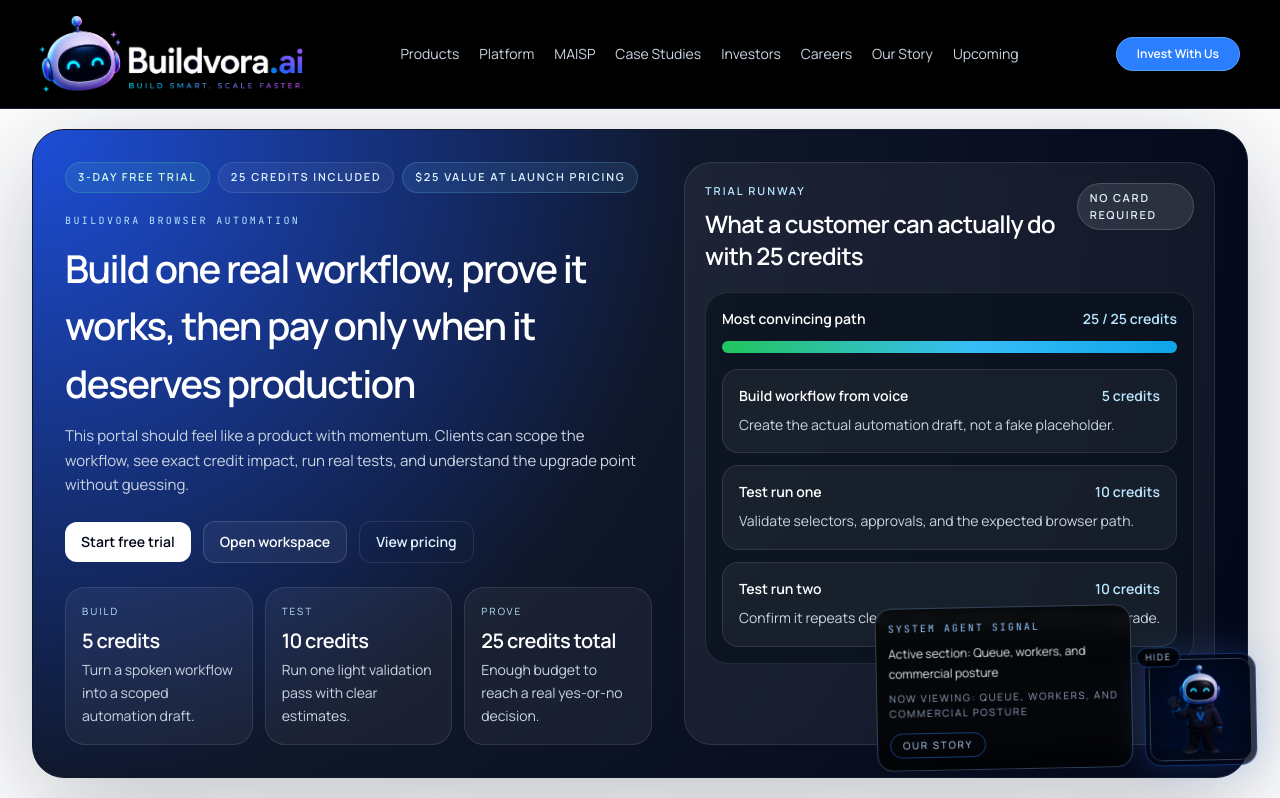
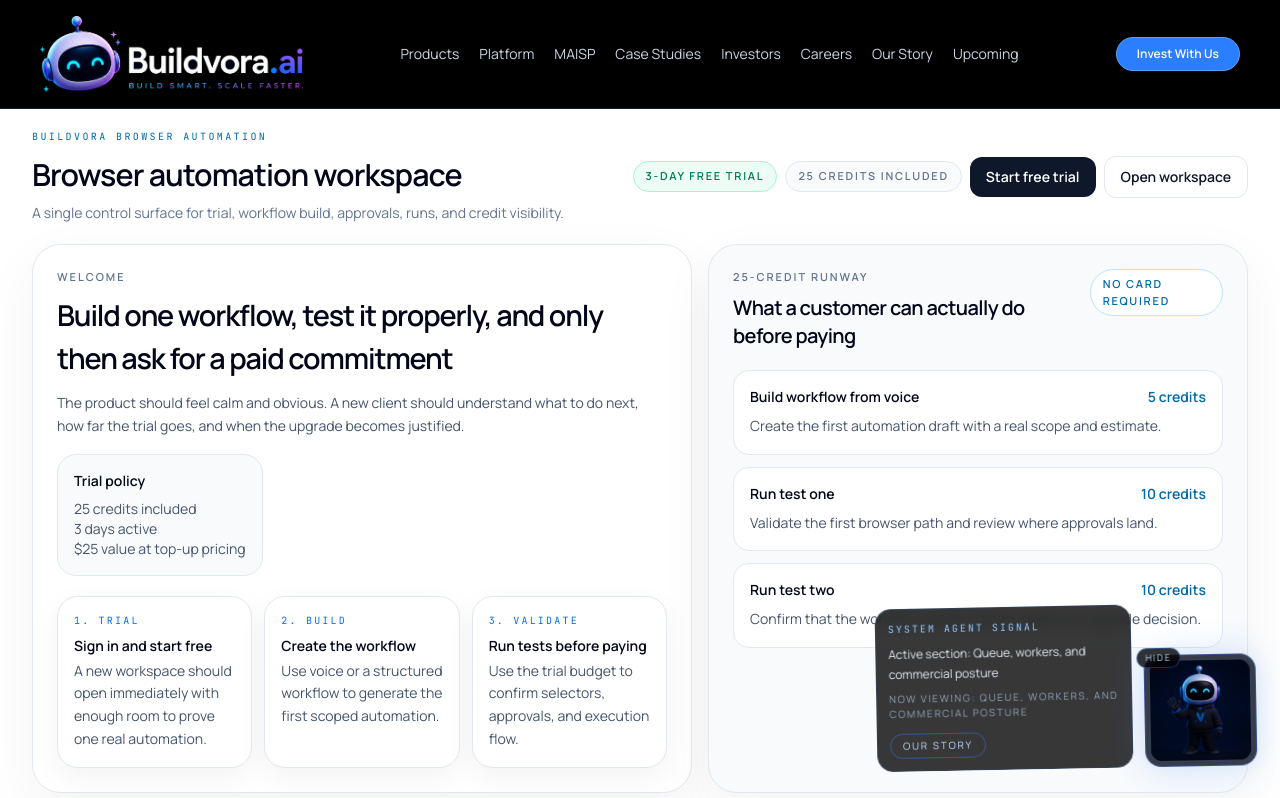
Before and after one commit to FelixCrego/buildvora-browser-automation, a Next.js app: page /portal in a window 1280 px wide. Shown: the top 798 px of the page. Built offline with nearby package versions, Linux system fonts and the light colour scheme; no server answers; the database is empty.

Commit message:
Reset portal toward calmer SaaS layout

```diff
--- a/src/app/portal/page.tsx
+++ b/src/app/portal/page.tsx
@@ -106,24 +106,6 @@
   );
 }
 
-function SignalCard({
-  label,
-  value,
-  note,
-}: {
-  label: string;
-  value: string;
-  note: string;
-}) {
-  return (
-    <div className="rounded-[1.25rem] border border-white/10 bg-white/5 px-4 py-4">
-      <p className="text-[10px] uppercase tracking-[0.2em] text-sky-200">{label}</p>
-      <p className="mt-2 text-xl font-semibold tracking-[-0.03em] text-white">{value}</p>
-      <p className="mt-1 text-sm leading-relaxed text-slate-300">{note}</p>
-    </div>
-  );
-}
-
 export default async function PortalPage() {
   const account = await getPrimaryWorkspaceAccount();
   const workflows = await getAccountWorkflows(account.slug);
@@ -139,94 +121,93 @@
     <main className="min-h-screen bg-[#f4f7fb] text-slate-950">
       <section className="border-b border-slate-200 bg-white">
         <div className="mx-auto max-w-[1320px] px-6 py-5 md:px-8">
-          <div className="overflow-hidden rounded-[2rem] border border-[#0f172a] bg-[radial-gradient(circle_at_top_left,#1d4ed8_0%,#0f172a_48%,#020617_100%)] shadow-[0_28px_120px_rgba(15,23,42,0.28)]">
-            <div className="grid gap-8 px-6 py-6 md:px-8 md:py-8 xl:grid-cols-[1.05fr_0.95fr]">
-              <div className="min-w-0 text-white">
+          <div className="flex flex-wrap items-center justify-between gap-4">
+            <div className="min-w-0">
+              <p className="tech text-[10px] uppercase tracking-[0.24em] text-sky-700">BuildVora Browser Automation</p>
+              <h1 className="mt-2 text-[1.45rem] font-semibold tracking-[-0.03em] text-slate-950 md:text-[1.9rem]">
+                Browser automation workspace
+              </h1>
+              <p className="mt-1 max-w-3xl text-sm leading-relaxed text-slate-500">
+                A single control surface for trial, workflow build, approvals, runs, and credit visibility.
+              </p>
+            </div>
+
             <div className="flex flex-wrap items-center gap-2">
-                  <span className="rounded-full border border-emerald-300/20 bg-emerald-300/10 px-3 py-1.5 text-[11px] font-semibold uppercase tracking-[0.16em] text-emerald-100">
+              <span className="rounded-full border border-emerald-200 bg-emerald-50 px-3 py-1.5 text-[11px] font-semibold uppercase tracking-[0.16em] text-emerald-700">
                 3-day free trial
               </span>
-                  <span className="rounded-full border border-white/10 bg-white/5 px-3 py-1.5 text-[11px] font-semibold uppercase tracking-[0.16em] text-sky-100">
+              <span className="rounded-full border border-slate-200 bg-slate-50 px-3 py-1.5 text-[11px] font-semibold uppercase tracking-[0.16em] text-slate-500">
                 25 credits included
               </span>
-                  <span className="rounded-full border border-sky-300/20 bg-sky-300/10 px-3 py-1.5 text-[11px] font-semibold uppercase tracking-[0.16em] text-sky-100">
-                    $25 value at launch pricing
-                  </span>
-                </div>
-
-                <p className="tech mt-5 text-[10px] uppercase tracking-[0.24em] text-sky-200">BuildVora Browser Automation</p>
-                <h1 className="mt-3 max-w-3xl text-[1.75rem] font-semibold tracking-[-0.04em] text-white md:text-[2.4rem]">
-                  Build one real workflow, prove it works, then pay only when it deserves production
-                </h1>
-                <p className="mt-3 max-w-2xl text-sm leading-relaxed text-slate-300 md:text-[15px]">
-                  This portal should feel like a product with momentum. Clients can scope the workflow, see exact credit impact, run real tests, and understand the upgrade point without guessing.
-                </p>
-
-                <div className="mt-6 flex flex-wrap items-center gap-3">
               <Link
                 href="/portal/client/login"
-                    className="inline-flex rounded-xl bg-white px-4 py-2.5 text-sm font-semibold text-slate-950 transition hover:bg-slate-100"
+                className="inline-flex rounded-xl bg-[#0f172a] px-4 py-2.5 text-sm font-semibold text-white transition hover:bg-[#111c33]"
               >
                 Start free trial
               </Link>
               <Link
                 href="/workspace/browser-automation"
-                    className="inline-flex rounded-xl border border-white/15 bg-white/5 px-4 py-2.5 text-sm font-semibold text-white transition hover:bg-white/10"
+                className="inline-flex rounded-xl border border-slate-200 bg-white px-4 py-2.5 text-sm font-semibold text-slate-900 transition hover:bg-slate-50"
               >
                 Open workspace
               </Link>
-                  <Link
-                    href="/portal/billing"
-                    className="inline-flex rounded-xl border border-white/10 bg-transparent px-4 py-2.5 text-sm font-semibold text-sky-100 transition hover:bg-white/5"
-                  >
-                    View pricing
-                  </Link>
-                </div>
-
-                <div className="mt-6 grid gap-3 md:grid-cols-3">
-                  <SignalCard label="Build" value="5 credits" note="Turn a spoken workflow into a scoped automation draft." />
-                  <SignalCard label="Test" value="10 credits" note="Run one light validation pass with clear estimates." />
-                  <SignalCard label="Prove" value="25 credits total" note="Enough budget to reach a real yes-or-no decision." />
             </div>
           </div>
 
-              <aside className="rounded-[1.7rem] border border-white/10 bg-white/6 p-5 backdrop-blur">
+          <div className="mt-5 grid gap-4 xl:grid-cols-[1.1fr_0.9fr]">
+            <section className="rounded-[1.8rem] border border-slate-200 bg-white p-6 shadow-[0_18px_55px_rgba(15,23,42,0.05)]">
+              <div className="flex flex-wrap items-start justify-between gap-4">
+                <div className="max-w-2xl">
+                  <p className="text-[11px] font-semibold uppercase tracking-[0.18em] text-slate-500">Welcome</p>
+                  <h2 className="mt-2 text-[1.8rem] font-semibold tracking-[-0.04em] text-slate-950">
+                    Build one workflow, test it properly, and only then ask for a paid commitment
+                  </h2>
+                  <p className="mt-3 text-sm leading-relaxed text-slate-600">
+                    The product should feel calm and obvious. A new client should understand what to do next, how far the trial goes, and when the upgrade becomes justified.
+                  </p>
+                </div>
+                <div className="rounded-[1.2rem] border border-slate-200 bg-[#f8fafc] px-4 py-4 text-sm text-slate-600">
+                  <p className="font-semibold text-slate-950">Trial policy</p>
+                  <p className="mt-2">25 credits included</p>
+                  <p>3 days active</p>
+                  <p>$25 value at top-up pricing</p>
+                </div>
+              </div>
+
+              <div className="mt-5 grid gap-3 md:grid-cols-3">
+                <StepCard step="1. Trial" title="Sign in and start free" note="A new workspace should open immediately with enough room to prove one real automation." />
+                <StepCard step="2. Build" title="Create the workflow" note="Use voice or a structured workflow to generate the first scoped automation." />
+                <StepCard step="3. Validate" title="Run tests before paying" note="Use the trial budget to confirm selectors, approvals, and execution flow." />
+              </div>
+            </section>
+
+            <aside className="rounded-[1.8rem] border border-slate-200 bg-[#f8fafc] p-6 shadow-[0_18px_55px_rgba(15,23,42,0.05)]">
               <div className="flex items-start justify-between gap-4">
                 <div>
-                    <p className="text-[11px] font-semibold uppercase tracking-[0.18em] text-sky-200">Trial runway</p>
-                    <h2 className="mt-2 text-2xl font-semibold tracking-[-0.03em] text-white">What a customer can actually do with 25 credits</h2>
+                  <p className="text-[11px] font-semibold uppercase tracking-[0.18em] text-slate-500">25-credit runway</p>
+                  <h2 className="mt-2 text-xl font-semibold tracking-[-0.03em] text-slate-950">What a customer can actually do before paying</h2>
                 </div>
-                  <span className="rounded-full border border-white/15 bg-white/10 px-3 py-1.5 text-[11px] font-semibold uppercase tracking-[0.16em] text-sky-100">
+                <span className="rounded-full border border-sky-200 bg-white px-3 py-1.5 text-[11px] font-semibold uppercase tracking-[0.16em] text-sky-700">
                   no card required
                 </span>
               </div>
 
-                <div className="mt-5 rounded-[1.4rem] border border-white/10 bg-[#07101b]/65 p-4">
+              <div className="mt-5 grid gap-3">
+                {[
+                  ["Build workflow from voice", "5 credits", "Create the first automation draft with a real scope and estimate."],
+                  ["Run test one", "10 credits", "Validate the first browser path and review where approvals land."],
+                  ["Run test two", "10 credits", "Confirm that the workflow repeats cleanly before an upgrade decision."],
+                ].map(([title, credits, note]) => (
+                  <div key={title} className="rounded-[1rem] border border-slate-200 bg-white px-4 py-4">
                     <div className="flex items-center justify-between gap-3">
-                    <p className="text-sm font-semibold text-white">Most convincing path</p>
-                    <p className="text-sm font-semibold text-sky-200">25 / 25 credits</p>
+                      <p className="text-sm font-semibold text-slate-950">{title}</p>
+                      <p className="text-sm font-semibold text-sky-700">{credits}</p>
                     </div>
-                  <div className="mt-3 h-3 rounded-full bg-white/10">
-                    <div className="h-3 w-full rounded-full bg-[linear-gradient(90deg,#22c55e_0%,#38bdf8_55%,#0ea5e9_100%)]" />
-                  </div>
-                  <div className="mt-4 grid gap-3">
-                    {[
-                      ["Build workflow from voice", "5 credits", "Create the actual automation draft, not a fake placeholder."],
-                      ["Test run one", "10 credits", "Validate selectors, approvals, and the expected browser path."],
-                      ["Test run two", "10 credits", "Confirm it repeats cleanly before asking the customer to upgrade."],
-                    ].map(([title, credits, note]) => (
-                      <div key={title} className="rounded-[1rem] border border-white/10 bg-white/5 px-4 py-4">
-                        <div className="flex items-center justify-between gap-3">
-                          <p className="text-sm font-semibold text-white">{title}</p>
-                          <p className="text-sm font-semibold text-sky-200">{credits}</p>
-                        </div>
-                        <p className="mt-2 text-sm leading-relaxed text-slate-300">{note}</p>
+                    <p className="mt-2 text-sm leading-relaxed text-slate-600">{note}</p>
                   </div>
                 ))}
               </div>
-                </div>
             </aside>
-            </div>
           </div>
 
           <div className="mt-5 grid gap-3 md:grid-cols-3 xl:grid-cols-6">
@@ -236,12 +217,6 @@
             <MetricCard label="Active runs" value={String(snapshot.totals.activeRuns)} note="Running, queued, blocked" />
             <MetricCard label="Queue depth" value={String(snapshot.totals.queueDepth)} note="Across worker fleet" />
             <MetricCard label="Worker alerts" value={String(snapshot.totals.degradedWorkers)} note="Operator attention" />
-          </div>
-
-          <div className="mt-4 grid gap-3 md:grid-cols-3">
-            <StepCard step="1. Trial" title="Start free in minutes" note="Every new workspace begins with a 3-day free trial and 25 credits for building and test runs." />
-            <StepCard step="2. Build" title="Use voice or choose a workflow" note="Customers can describe a workflow, review the scope, and see the estimated burn." />
-            <StepCard step="3. Run" title="Launch with clear credit usage" note="Protected actions pause for approval and final credits settle after the run ends." />
           </div>
 
           <div className="mt-4 grid gap-4 xl:grid-cols-[1fr_0.9fr]">
```
Lines whose indentation alone changed are shown as unchanged.
